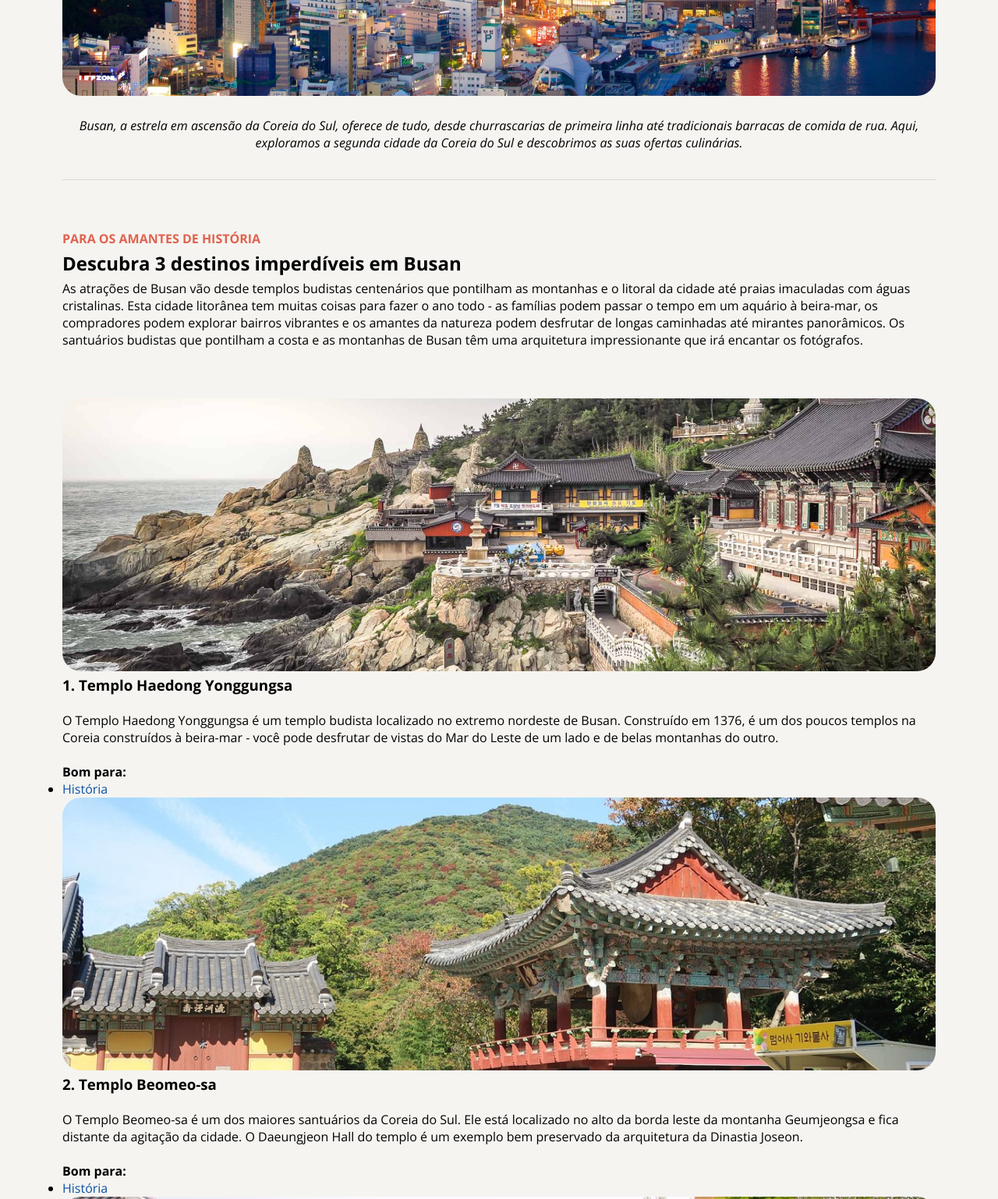
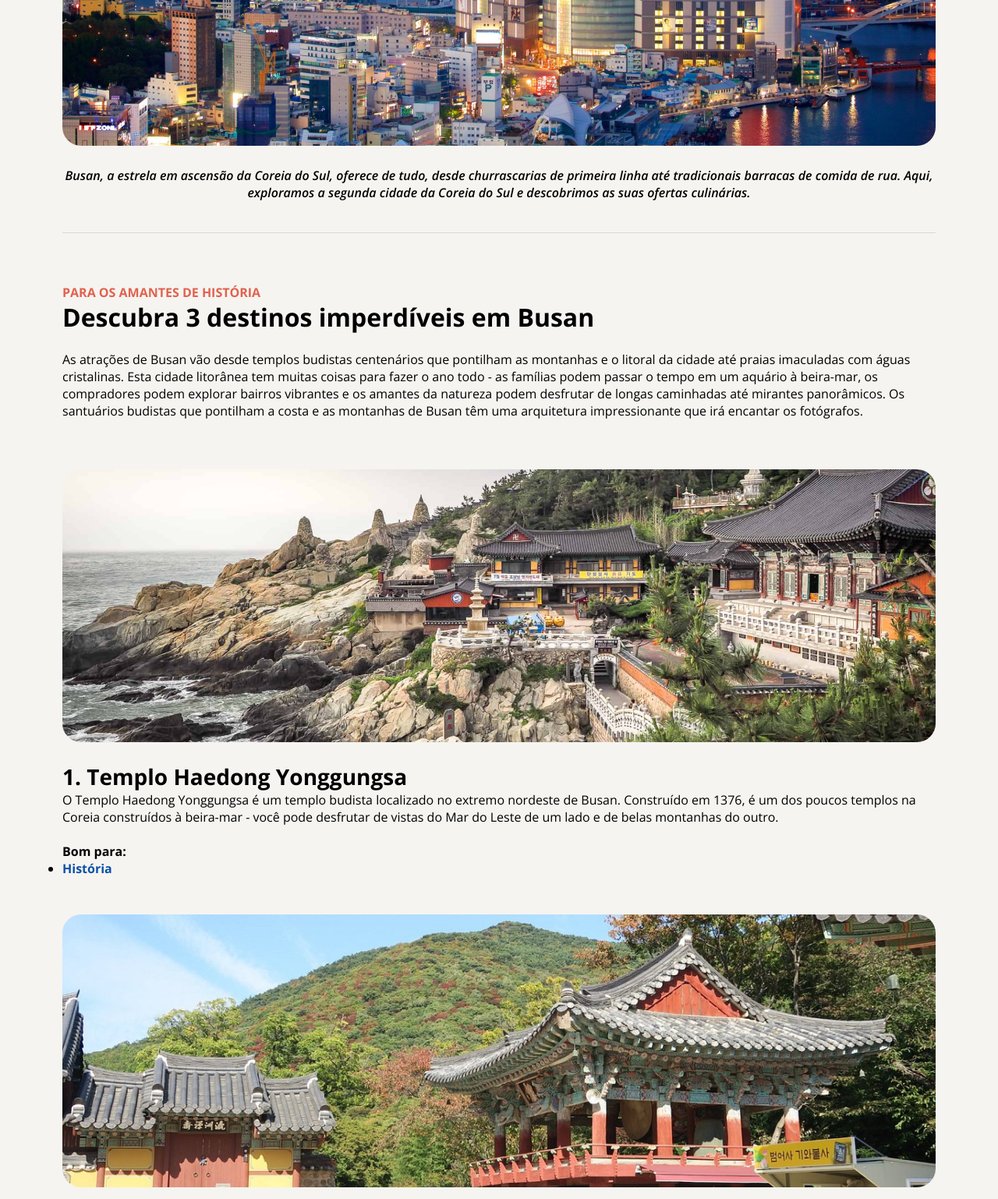
Before and after one commit to MateusVon/Desafio---Local-turistico, a plain HTML site: page index.html in a window 1280 px wide. Shown: the part 720-2258 px from the top of the page at 78% size. Drawn offline with nearby package versions, Linux system fonts and the light colour scheme.

Commit message:
finalizando os estilos

```diff
--- a/index.html
+++ b/index.html
@@ -19,7 +19,7 @@
       </section>
 
       <img src="assets/image.jpg" alt="">
-      <section id="description"> <br>
+      <section id="description1"> <br>
         <p>Busan, a estrela em ascensão da Coreia do Sul, oferece de tudo, desde churrascarias de primeira linha até tradicionais barracas de comida de rua. Aqui, exploramos a segunda cidade da Coreia do Sul e descobrimos as suas ofertas culinárias.
         </p>
       </section>
@@ -30,15 +30,15 @@
         <div class="divider"></div>
           <section id="title-list">
               <p1>PARA OS AMANTES DE HISTÓRIA</p1>
-              <H2>Descubra 3 destinos imperdíveis em Busan</H2>
+              <H2>Descubra 3 destinos imperdíveis em Busan</H2> <br>
               <p>As atrações de Busan vão desde templos budistas centenários que pontilham as montanhas e o litoral da cidade até praias imaculadas com águas cristalinas. Esta cidade litorânea tem muitas coisas para fazer o ano todo - as famílias podem passar o tempo em um aquário à beira-mar, os compradores podem explorar bairros vibrantes e os amantes da natureza podem desfrutar de longas caminhadas até mirantes panorâmicos.
               Os santuários budistas que pontilham a costa e as montanhas de Busan têm uma arquitetura impressionante que irá encantar os fotógrafos.</p>
             </section>
 
 
-            <section id="card-travel1">
+            <section id="card-travel">
               <img src="assets/imgtemple.jpg" alt="">
-              <h3>1. Templo Haedong Yonggungsa </h3> <br>
+              <h3>1. Templo Haedong Yonggungsa </h3>
               <p>O Templo Haedong Yonggungsa é um templo budista localizado no extremo nordeste de Busan. Construído em 1376, é um dos poucos templos na Coreia construídos à beira-mar - você pode desfrutar de vistas do Mar do Leste de um lado e de belas montanhas do outro. <br><br>
                 <p> <strong>Bom para:</strong>
                   <ul>
@@ -49,9 +49,9 @@
             </section>
 
 
-            <section id="card-travel2">
+            <section id="card-travel">
                 <img src="assets/imgtemple2.jpg" alt="">
-              <h3>2. Templo Beomeo-sa</h3> <br>
+              <h3>2. Templo Beomeo-sa</h3>
               <p>O Templo Beomeo-sa é um dos maiores santuários da Coreia do Sul. Ele está localizado no alto da borda leste da montanha Geumjeongsa e fica distante da agitação da cidade. O Daeungjeon Hall do templo é um exemplo bem preservado da arquitetura da Dinastia Joseon.  <br><br>
                 <strong>Bom para:</strong>
                 <ul>
@@ -61,9 +61,9 @@
             </section>
 
 
-            <section id="card-travel3">
+            <section id="card-travel">
                 <img src="assets/imgpark.jpg" alt="">
-              <h3>3. Parque Yongdusan</h3> <br>
+              <h3>3. Parque Yongdusan</h3>
               <p>O Parque Yongdusan, localizado no centro de Busan, abriga alguns dos monumentos mais importantes da cidade. Você pode ver vistas espetaculares do topo da Torre Busan, de 120 metros de altura. O parque tem 2 museus – confira os instrumentos musicais tradicionais no Museum of World Folk Instruments e mais de 80 veleiros coreanos no Exhibition Hall of World Model Boats. <br><br>
                 <p><strong>Bom para:</strong>
                   <ul>
@@ -80,7 +80,7 @@
 
       <div class="divider"></div>
 
-      <section id="description">
+      <section id="description2">
         <p>As melhores coisas para fazer em Busan mostram a reputação da cidade como um importante porto marítimo na Ásia. Frequentemente vista como a essência da Coreia do Sul, você experimentará uma atmosfera única em termos de diversidade étnica e cultural, já que a cidade recebe um público cosmopolita o ano todo.
         </p>
       </section>
--- a/style.css
+++ b/style.css
@@ -5,7 +5,6 @@
 
 img {
   border-radius: 24px;
-  width: 100%;
 }
 
 :root {
@@ -13,14 +12,45 @@ img {
   background-color: #F5F4F0;
 }
 
+h1 {
+  font-size: 36px;
+  font-weight: bold;
+}
+
+h2 {
+  font-size: 32px;
+  font-weight: bold;
+}
+
+h3 {
+  font-size: 28px;
+  font-weight: bold;
+  margin-top: 20px;
+}
+
+p {
+  font-size: 16px;
+  font-weight: normal;
+}
+
+li {
+  font-weight: bold;
+}
+
 #title-page p {
   color: #E1624F;
   font-weight: bold;
+  margin: auto auto 8px;
 }
 
-#description p {
+#title-page h1 {
+  margin-bottom: 40px;
+}
+
+#description1 p {
   text-align: center;
   font-style: italic;
+  font-weight: 600;
 }
 
 #container {
@@ -51,19 +81,24 @@ img {
   color: #0C51A7;
 }
 
-#description {
+#card-travel {
+  margin-top: 48px;
+}
+
+#description2 {
   text-align: center;
+  margin: 40px 0;
 }
 
 footer {
   color: #333333;
   text-align: center;
-  margin: 65px auto 48px;
+  margin: 0px auto 48px;
 }
 
 .divider {
   width: 100%;
   height: 1px;
-  margin: 36px 0;
+  margin: 40px 0 65px;
   background-color: #d9d9d9;
 }
```
